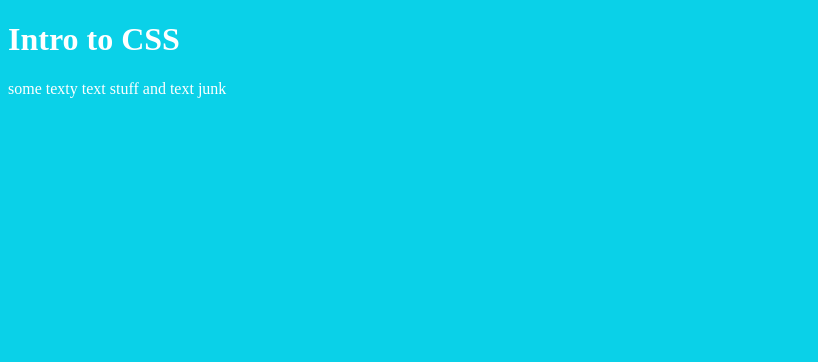
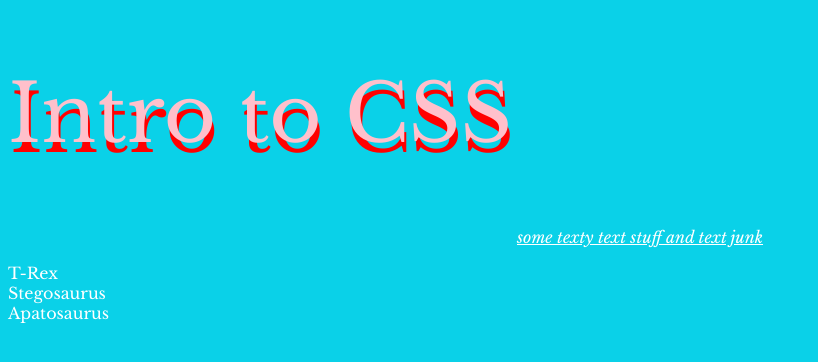
Before and after one commit to bonniecampbell/intro-to-css, a plain HTML site: page index.html in a window 1280 px wide. Shown: the whole page, without its empty margins (0-818 px from the left). Drawn offline with nearby package versions, Linux system fonts and the light colour scheme.

Commit message:
Part 4
Formated paragraph and colour and style

```diff
--- a/css/main.css
+++ b/css/main.css
@@ -1,8 +1,40 @@
 /* This is a CSS commitment */
 html {
   background-color:#0ad1e8;
-
+  font-family: 'Libre Baskerville', serif;
   color: #fff;
 
 
 }
+
+h1 {
+  color:pink;
+  font-weight: normal;
+  font-size: 5rem;
+ line-height: 1.5;
+ text-shadow: 2px 10px red;
+
+  /* text-shadow
+      horizontal
+      Vertical
+      Blur radius/size
+      color
+  */
+}
+
+p {
+  font-style: italic;
+  text-decoration: underline;
+  text-align: center; /* left, center, right, justify */
+  font-family: 'Libre Baskerville', serif;
+}
+
+
+ol {
+  list-style-type: none;
+
+/* more: decimal, circle, lower-alpha, lower-roman, upper-aplpha, upper-roman,
+   square, disc, or none
+   */
+
+padding: 0
--- a/index.html
+++ b/index.html
@@ -4,12 +4,18 @@
     <meta charset=“uft-8”>
     <title>intro-to-CSS</title>
   <link href="css/main.css" rel="stylesheet">
+  <link href='http://fonts.googleapis.com/css?family=Libre+Baskerville:400,700,
+  400italic'rel='stylesheet' type='text/css'>
   </head>
   <body>
   <h1>Intro to CSS</h1>
   <p>some texty text stuff and text junk</p>
 
-
+<ol>
+  <li>T-Rex</li>
+  <li>Stegosaurus</li>
+  <li>Apatosaurus</li>
+</ol>
 
   </body>
 </html>
```
